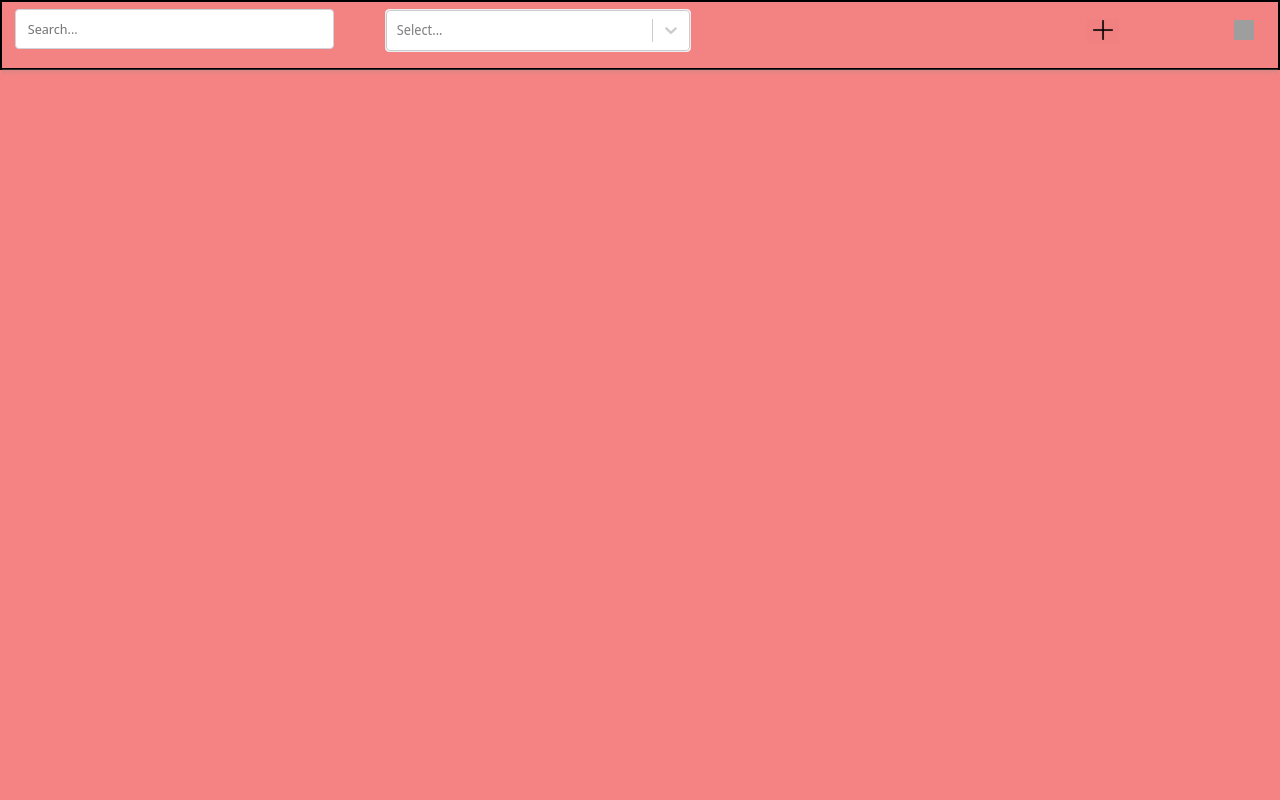
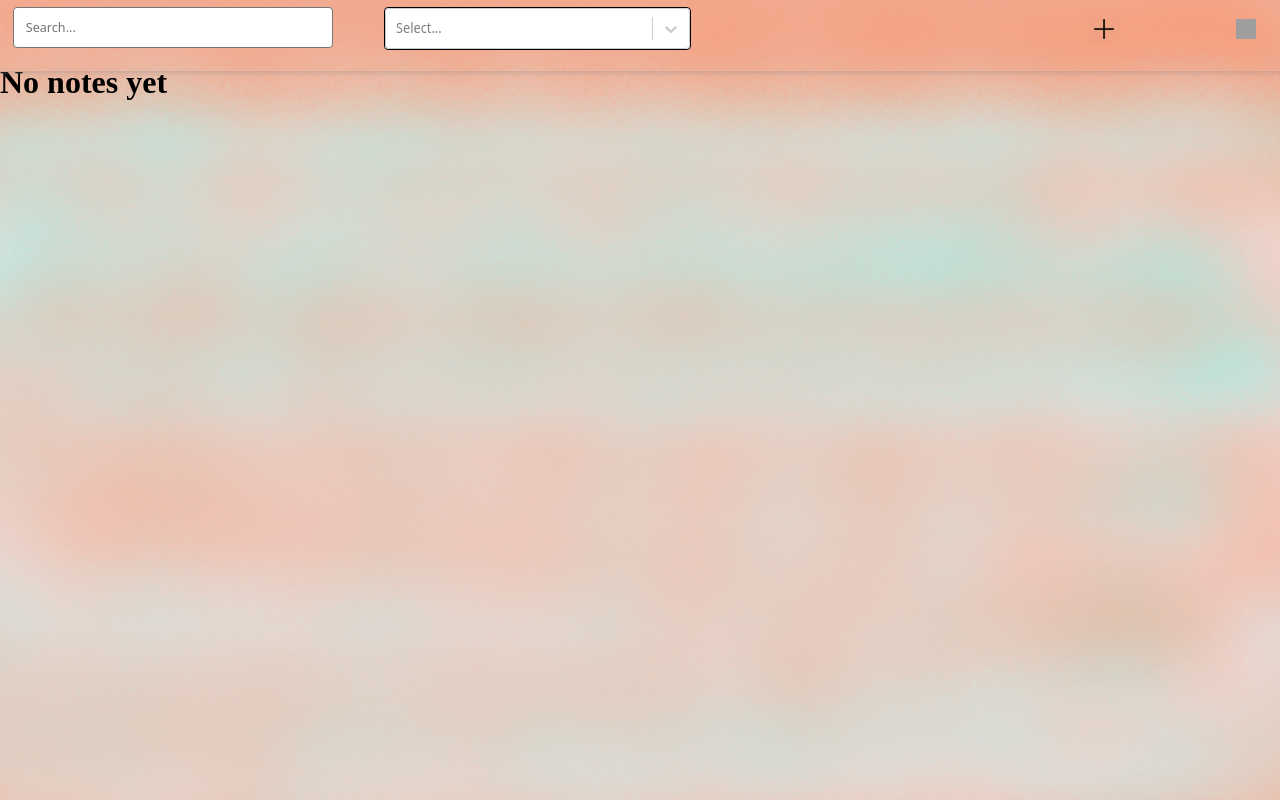
Before and after one commit to ssasidh1/JotApplication, a React (Vite) app: page /#/jot in a window 1280 px wide. Built offline with nearby package versions, Linux system fonts and the light colour scheme; grey boxes are pictures that could not be loaded.

Commit message:
80% design done

```diff
--- a/src/Home.jsx
+++ b/src/Home.jsx
@@ -190,7 +190,7 @@ export function Home() {
             )}
         </div>
             <hr className={styles.hrline} />
-            {/* <NotesStorage data={notes} />  */}
+            <NotesStorage data={notes} />
 
         </div>
     );
--- a/src/Home.module.css
+++ b/src/Home.module.css
@@ -1,4 +1,7 @@
 @import url('https://fonts.googleapis.com/css2?family=Noto+Sans+Display:ital,wght@0,400;1,100&family=Open+Sans:ital,wght@1,300;1,400;1,500&family=Roboto+Slab:wght@500&display=swap');
+
+
+@media (min-width:1025px) and (max-width: 1280px){
     html{
         height: 100vh;
         width: 100vw;
@@ -14,8 +17,10 @@ body{
         /* background-image: url('../PUBLIC/bg.svg');
         background-size: cover;
         background-repeat: no-repeat; */
-    background-color: #f58383 !important;
-    background-image: none !important;
+        background-color: #fceeee !important;
+        background-image: url('../PUBLIC/mainwall2.png') !important;
+        background-size: cover;
+        background-repeat: no-repeat;
          max-height: 100vh;
         max-width: 100vw;
         height: 100vh;
@@ -29,7 +34,6 @@ body{
         width: 100%;
         height: 70px;
         background-color:  rgba(17, 17, 15, 0.007);
-    border: 2px solid black;
         box-sizing: border-box;
     }
     .container{
@@ -182,3 +186,4 @@ body{
         border: 0;
         box-shadow: 0 8px 10px -10px #8c8b8b inset;
     }
+}
--- a/src/notesStorage.module.css
+++ b/src/notesStorage.module.css
@@ -1,13 +1,15 @@
 @import url('https://fonts.googleapis.com/css2?family=Open+Sans:ital,wght@1,400;1,500&display=swap');
 @import url('https://fonts.googleapis.com/css2?family=Open+Sans:ital,wght@1,300;1,400;1,500&family=Roboto+Slab:wght@500&display=swap');
+@media (min-width:1025px) and (max-width: 1280px){
 .container{
-    position: absolute;
+    position: relative;
     display: grid;
     grid-template-columns: repeat(auto-fill, minmax(200px, 1fr));
-    top:120%;
+    top:60%;
     gap: 20px;
-    width: 100%;
+    width: 95vw;
     left:2%;
+    box-sizing: border-box;
 }
 
 
@@ -60,12 +62,7 @@
     appearance: none;
     background-color: rgba(197, 214, 42, 0.068);
     outline: none;
-    /* border: 1px solid rgba(27, 31, 35, 0.15);
-    border-radius: 0.15rem;
-    background-color: #fafbfce3;
-    padding: 3px 5px;
-    font-weight: bold;
-    font-family: -apple-system, system-ui, "Segoe UI", Helvetica, Arial, sans-serif, "Apple Color Emoji", "Segoe UI Emoji"; */
+
 }
 .edit{
     width: 20px;
@@ -85,3 +82,4 @@
     width: 20px;
     height: 20px;
 }
+}
```
Also changed, not shown: public/mainwall.png (added), public/mainwall2.png (added). Lines whose indentation alone changed are shown as unchanged.
